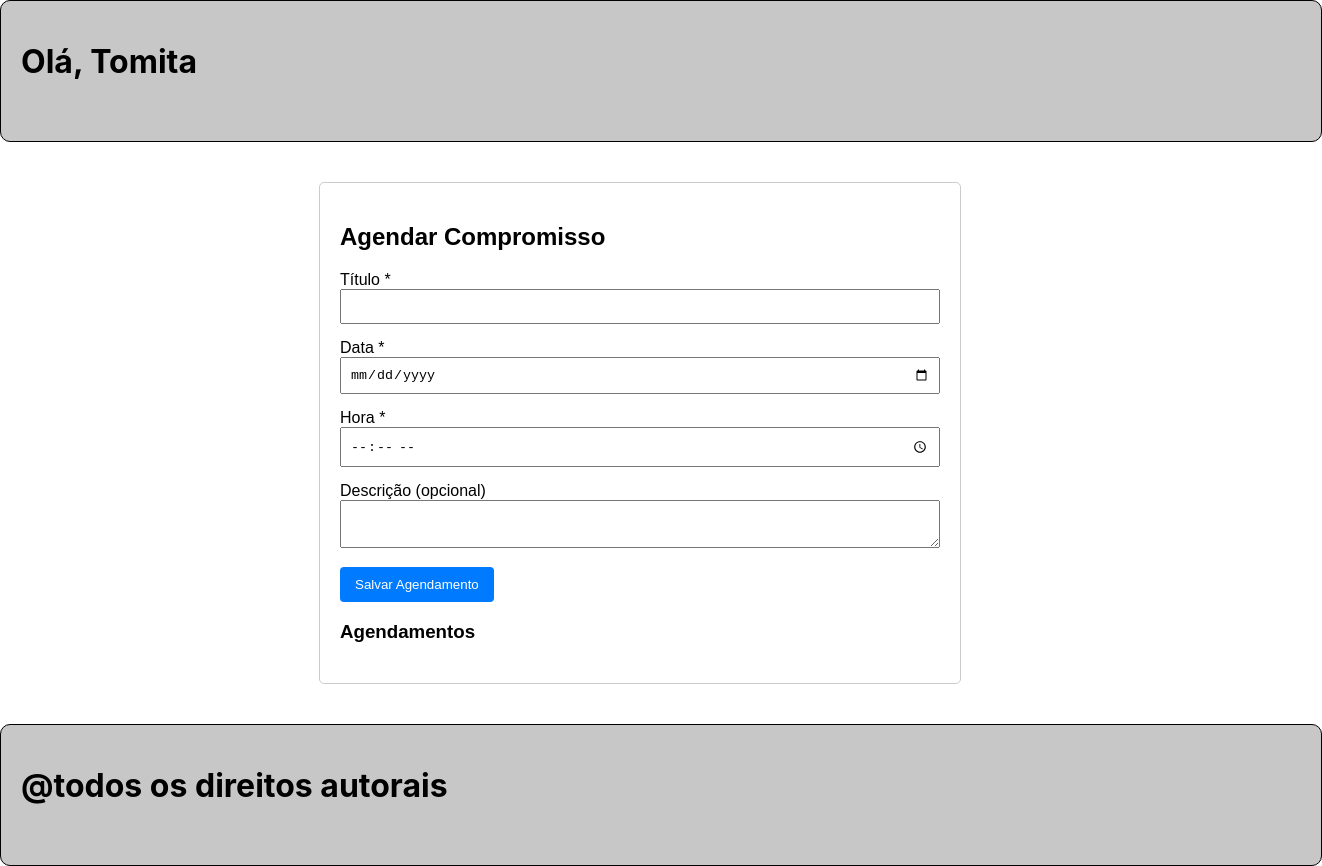
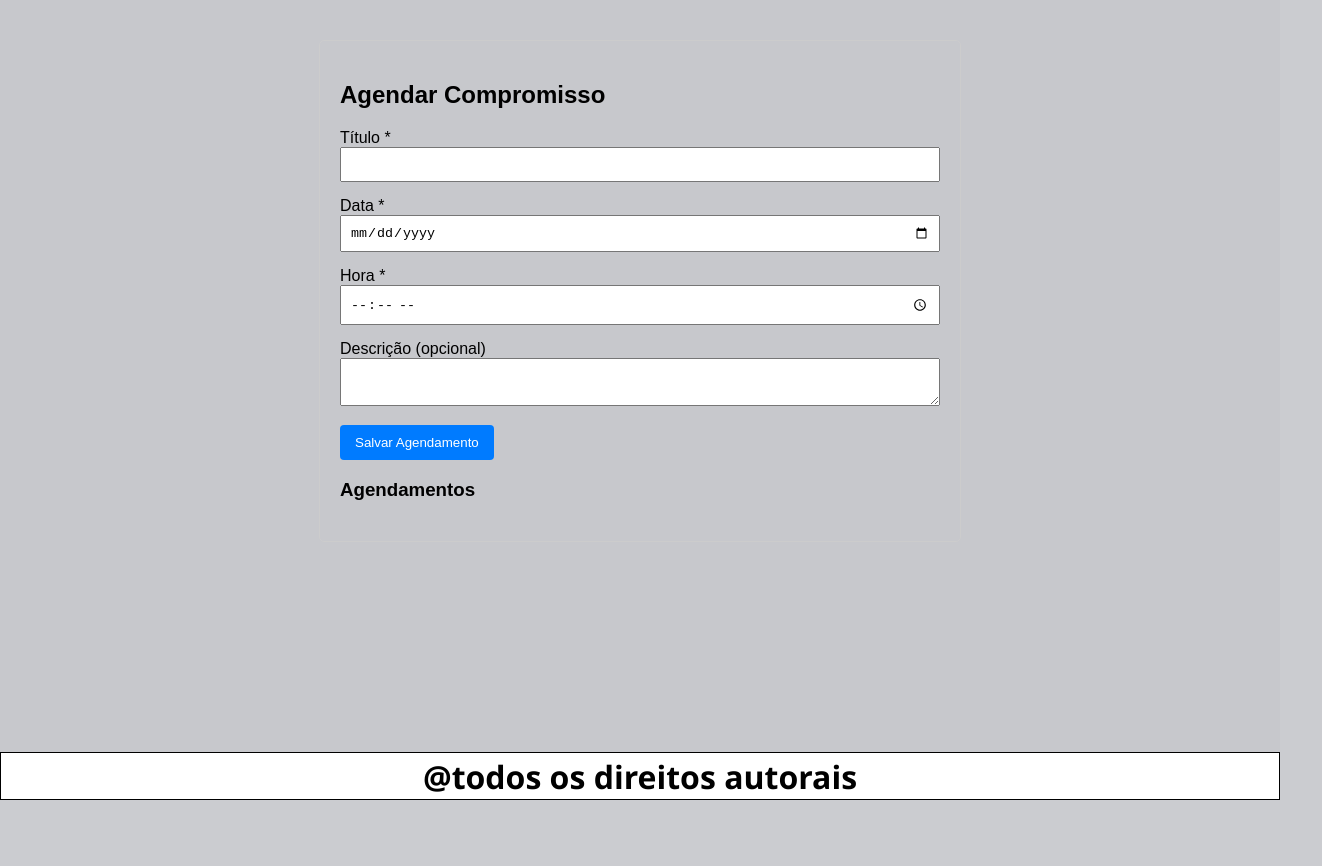
Before and after one commit to CS-PI-2025-umdiameformo/front-end, a React (Create React App) app: page /agendamento in a window 1280 px wide. Shown: the whole page, 1322 px wide, since content can reach past the window. After the commit the page ends 800 px from the top, so only its background shows below. Built offline with nearby package versions, Linux system fonts and the light colour scheme.

Commit message:
Style/ Pequenas alterações visuais para manter as pagínas uniformes

```diff
--- a/src/App.css
+++ b/src/App.css
@@ -1,3 +1,12 @@
+html, body {
+  height: 100%;
+  margin: 0;
+  padding: 0;
+  overflow: hidden;
+  box-sizing: border-box;
+  background: #c7c8ccea;
+}
+
 .App {
   text-align: center;
 }
--- a/src/components/footer/footer.css
+++ b/src/components/footer/footer.css
@@ -1,8 +1,16 @@
 .footer {
-  background-color: rgb(199, 199, 199);
-  height: 100px;
+  background-color: #fff;
+  height: 48px;
   border: 1px solid rgb(0, 0, 0);
-  border-radius: 10px;
   width: 100%;
-  padding: 20px;
+  padding: 0 16px;
+  position: fixed;
+  left: 0;
+  right: 0;
+  bottom: 0;
+  box-sizing: border-box;
+  z-index: 100;
+  display: flex;
+  align-items: center;
+  justify-content: center;
 }
--- a/src/components/header/header.jsx
+++ b/src/components/header/header.jsx
@@ -3,12 +3,5 @@ import "./header.css";
 
 const Header = (params) => {
   const { nome, idade } = params;
-  return (
-    <>
-      <div className="header">
-        <h1>Olá, {nome}</h1>
-      </div>
-    </>
-  );
 };
 export default Header;
--- a/src/pages/agendamento/agendamento.css
+++ b/src/pages/agendamento/agendamento.css
@@ -1,3 +1,9 @@
+body {
+  font-family: 'Segoe UI', Arial, sans-serif;
+  min-height: 100vh;
+  background: #c7c8ccea;
+}
+
 .agendamento-container {
     font-family: Arial, sans-serif;
     max-width: 600px;
```
